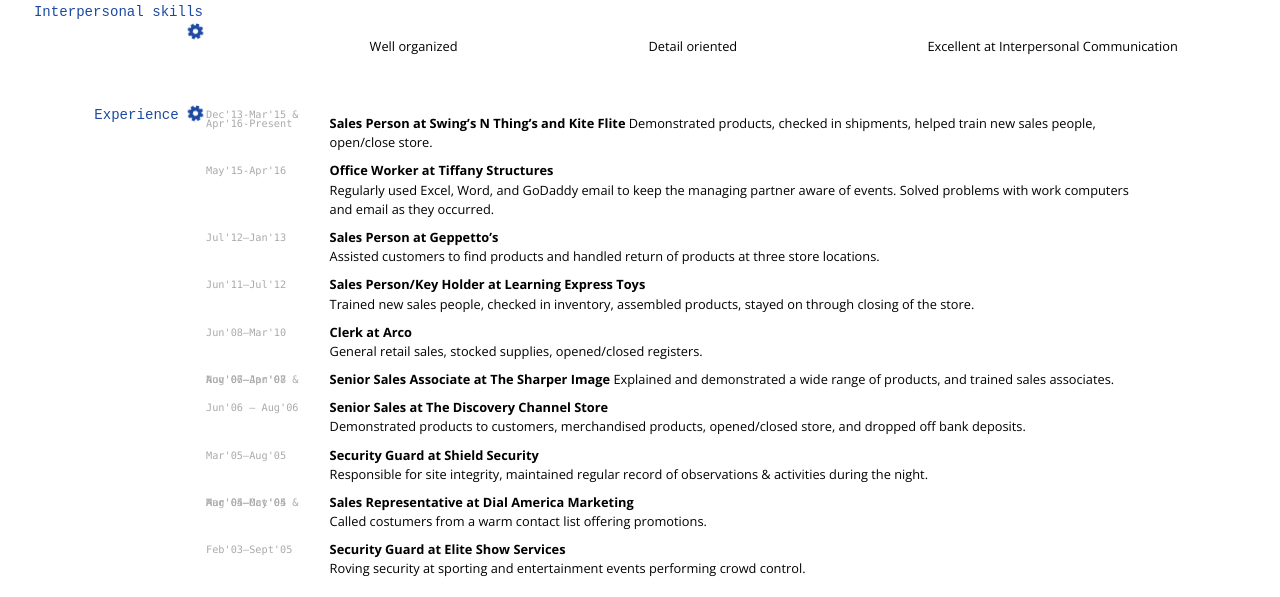
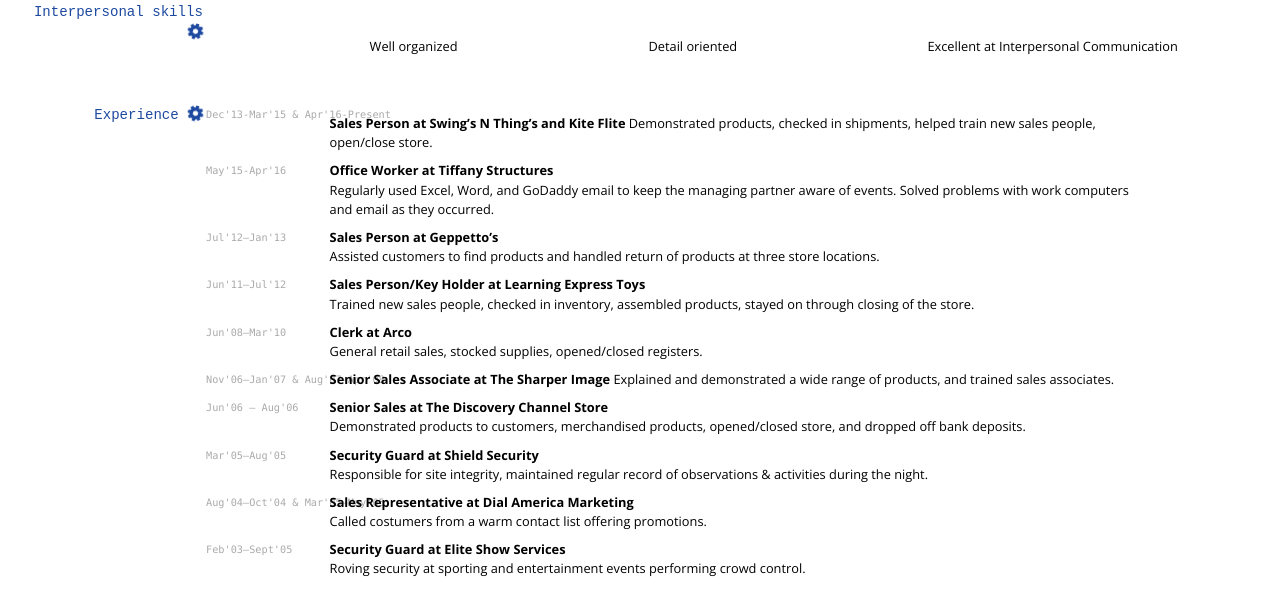
Before and after one commit to bdowlatshahiessf/bdowlatshahiessf.github.io, a Jekyll site: the page built from index.md, in a window 1280 px wide. Shown: the part 1014-1611 px from the top of the page. Built offline with Jekyll 4.4.1, drawn with Linux system fonts in a browser that asks for light colours; nearby versions of some CDN libraries.

```diff
--- a/index.md
+++ b/index.md
@@ -92,11 +92,7 @@ A.A. University Transfer Studies
 ## Experience <i class="fa fa-cog fa-spin" style="font-size:1.3em"> </i>
 
 
-`Dec'13-Mar'15 & `
-
-
-
-`Apr'16-Present`
+`Dec'13-Mar'15 &  Apr'16-Present`
 
 __Sales Person at Swing's N Thing's  and Kite Flite__
 Demonstrated products, checked in shipments, helped train new sales people, open/close store.
@@ -134,11 +130,7 @@ General retail sales, stocked supplies, opened/closed registers.
 
 
 
-`Nov'06–Jan'07 & `
-
-
-
-`Aug'07–Apr'08`
+`Nov'06–Jan'07 & Aug'07–Apr'08`
 
 
 __Senior Sales Associate at The Sharper Image__
@@ -160,11 +152,7 @@ __Security Guard at Shield Security__
 Responsible for site integrity, maintained regular record of observations & activities during the night.
 
 
-`Aug'04–Oct'04 & `
-
-
-
-`Mar'05–May'05`
+`Aug'04–Oct'04 & Mar'05–May'05`
 
 
 __Sales Representative at Dial America Marketing__
```
